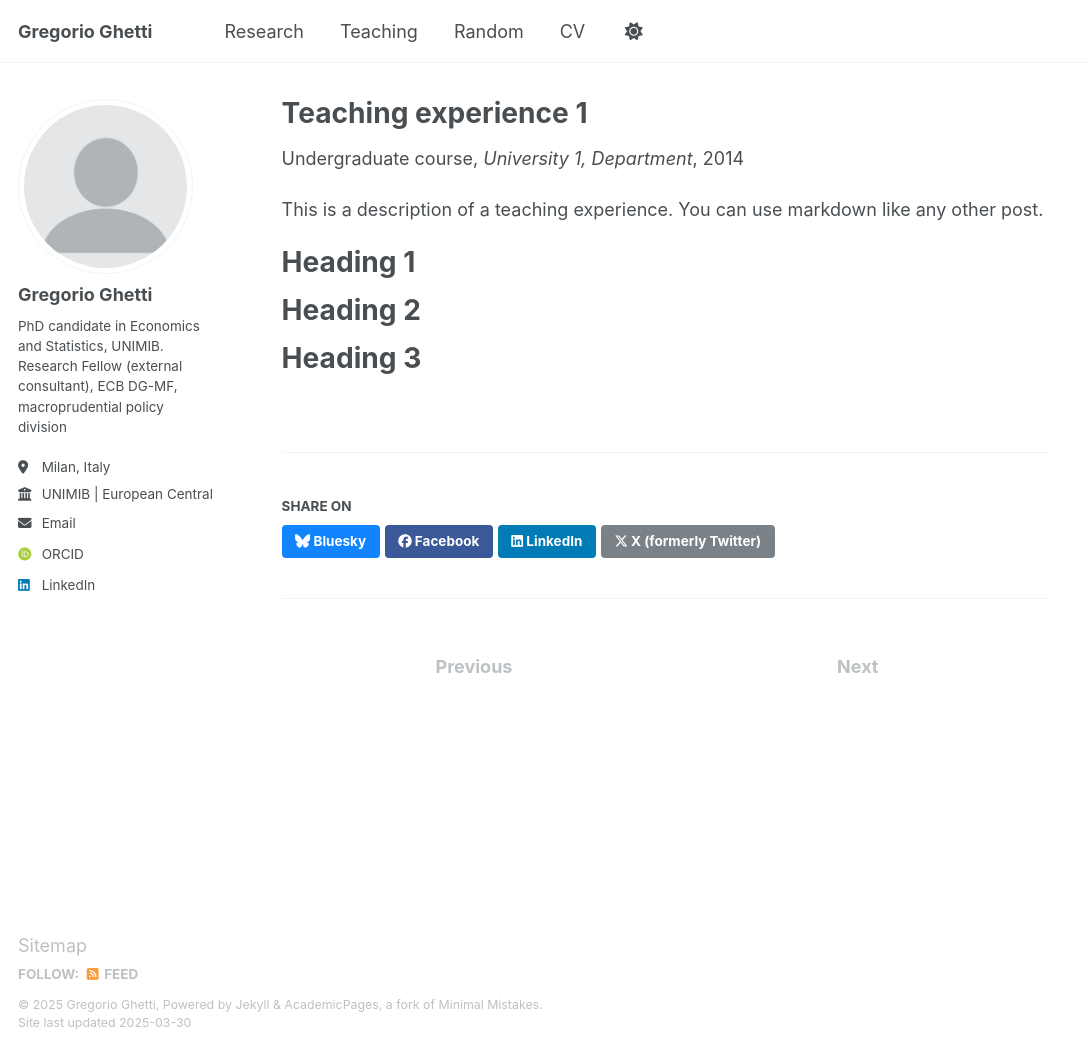
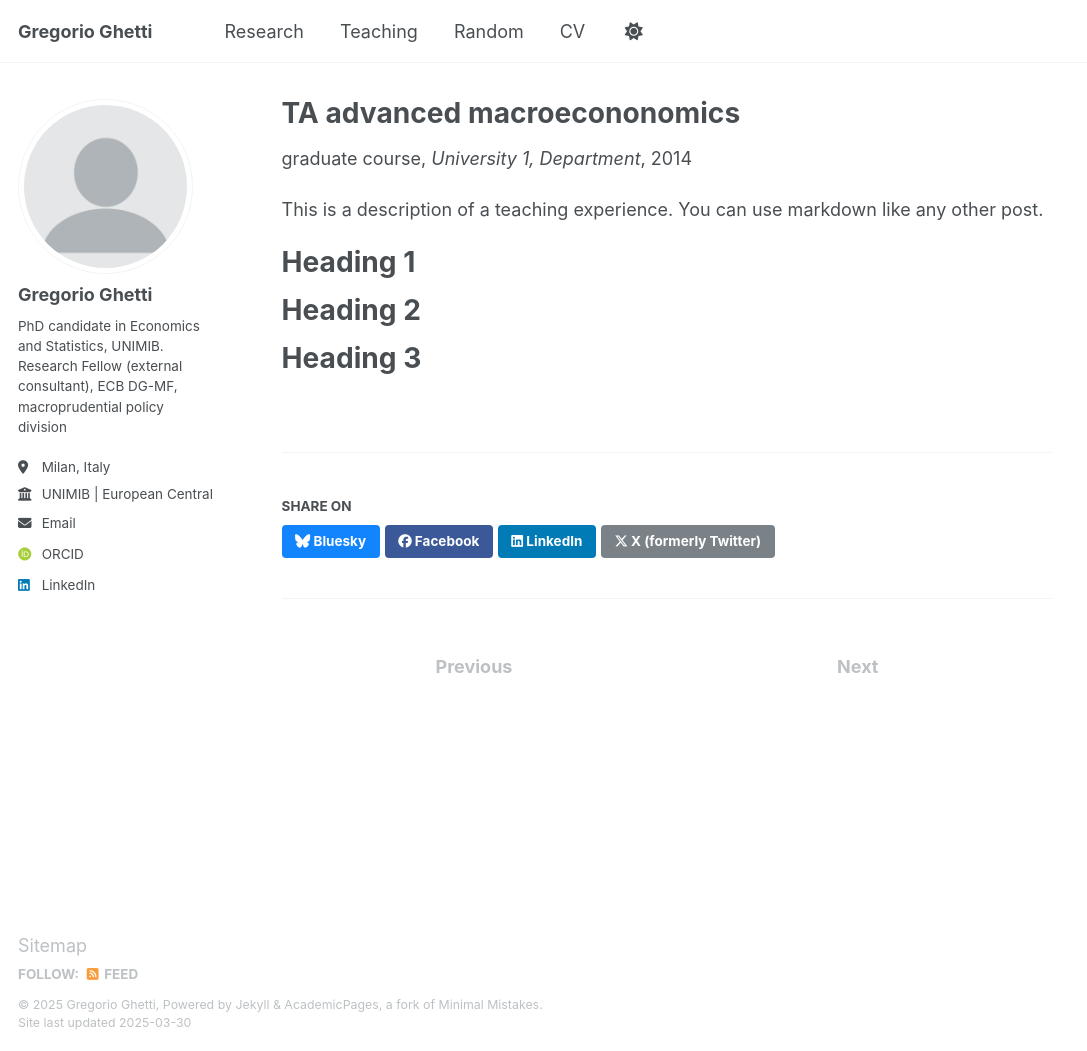
Before and after one commit to GregGh95/GregGh95.github.io, a Jekyll site: the page built from _teaching/2014-spring-teaching-1.md, in a window 1280 px wide and 1051 px high. Shown: the whole window, without its empty margins (0-1087 px from the left). Built offline with Jekyll 4.4.1, drawn with Linux system fonts in a browser that asks for light colours; some web fonts are replaced.

Commit message:
Update 2014-spring-teaching-1.md

```diff
--- a/_teaching/2014-spring-teaching-1.md
+++ b/_teaching/2014-spring-teaching-1.md
@@ -1,8 +1,8 @@
 ---
-title: "Teaching experience 1"
+title: "TA advanced macroecononomics"
 collection: teaching
-type: "Undergraduate course"
-permalink: /teaching/2014-spring-teaching-1
+type: "graduate course"
+permalink: #/teaching/2014-spring-teaching-1
 venue: "University 1, Department"
 date: 2014-01-01
 location: "City, Country"
```
